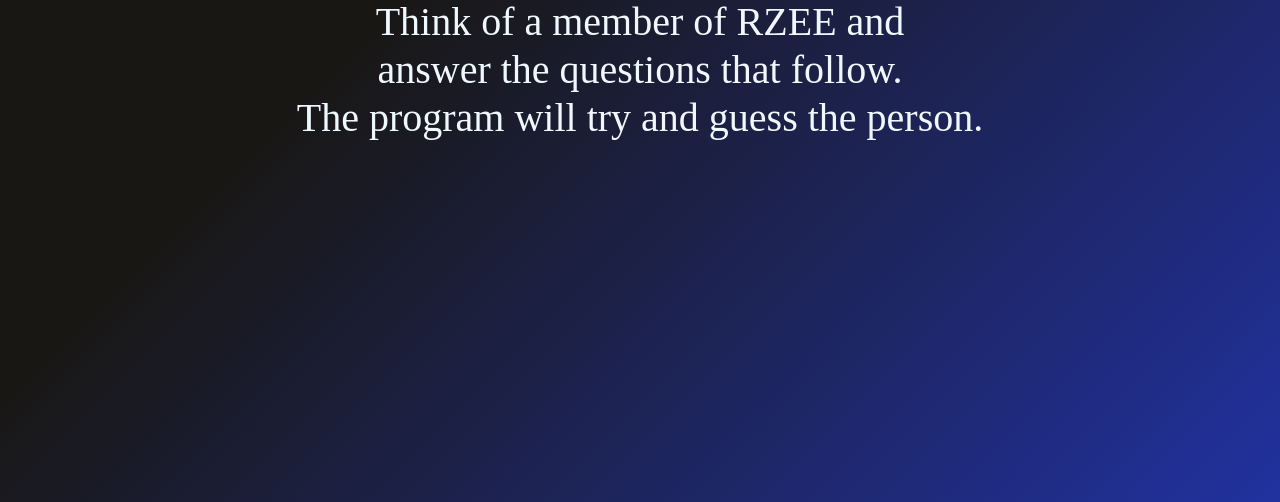
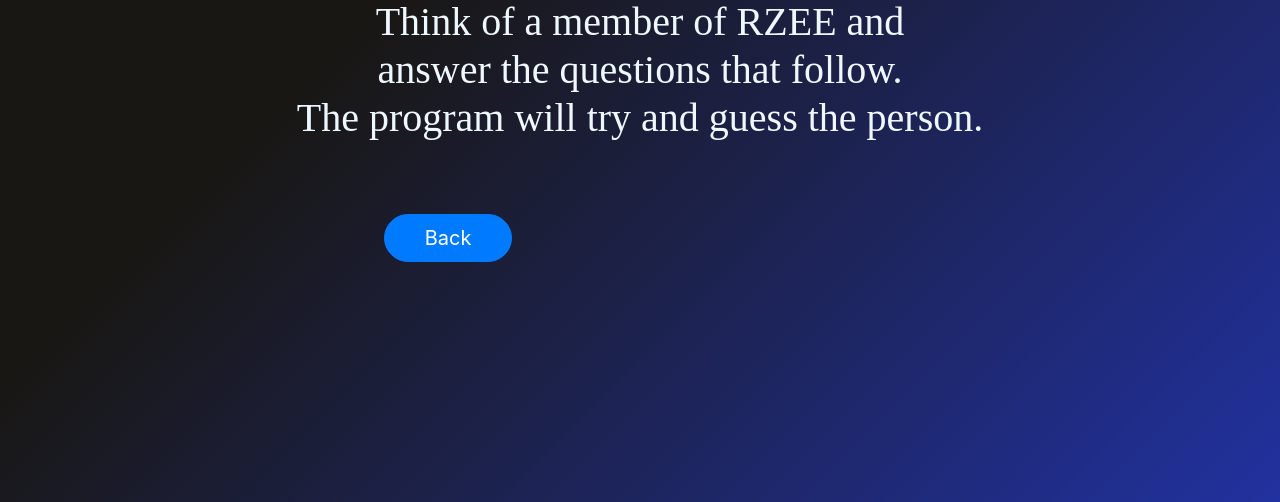
Before and after one commit to premakhil/RZEE-project, a Flask app: page /go in a window 1280 px wide. Shown: the part 150-652 px from the top of the page. Run offline with Flask 2, Linux system fonts and the light colour scheme.

Commit message:
back button added on gopage

```diff
--- a/run.py
+++ b/run.py
@@ -4,7 +4,7 @@
 
 
 @app.route('/')
-def hello():
+def home():
     return render_template('index.html')
 
 
--- a/static/style.css
+++ b/static/style.css
@@ -51,7 +51,7 @@
 
 }
 
-.btn-lg {
+.play {
 
   position: relative;
   float: left;
@@ -68,7 +68,7 @@
 
 }
 
-.btn-lg:hover {
+.play:hover {
   color: black;
   background-color: blue;
   box-shadow: 4px 4px 5px black;
@@ -82,3 +82,14 @@
 
   margin-top: 100px;
 }
+
+.back {
+  position: relative;
+  top: 5vw;
+  right: -30vw;
+  border-radius: 50px;
+  width: 10vw;
+  min-width: 10vw;
+
+
+}
--- a/templates/gopage.html
+++ b/templates/gopage.html
@@ -13,4 +13,7 @@
 
 </div>
 
+<a href="{{url_for('home')}}"><button type="button" class="btn btn-primary btn-lg back">Back</button></a>
+
+
 {% endblock content %}
--- a/templates/index.html
+++ b/templates/index.html
@@ -11,6 +11,6 @@
 </div>
 
 
-<a href="{{url_for('go')}}"><button type="button" class="btn btn-primary btn-lg">Play</button></a>
+<a href="{{url_for('go')}}"><button type="button" class="btn btn-primary btn-lg play">Play</button></a>
 
 {% endblock content%}
```
